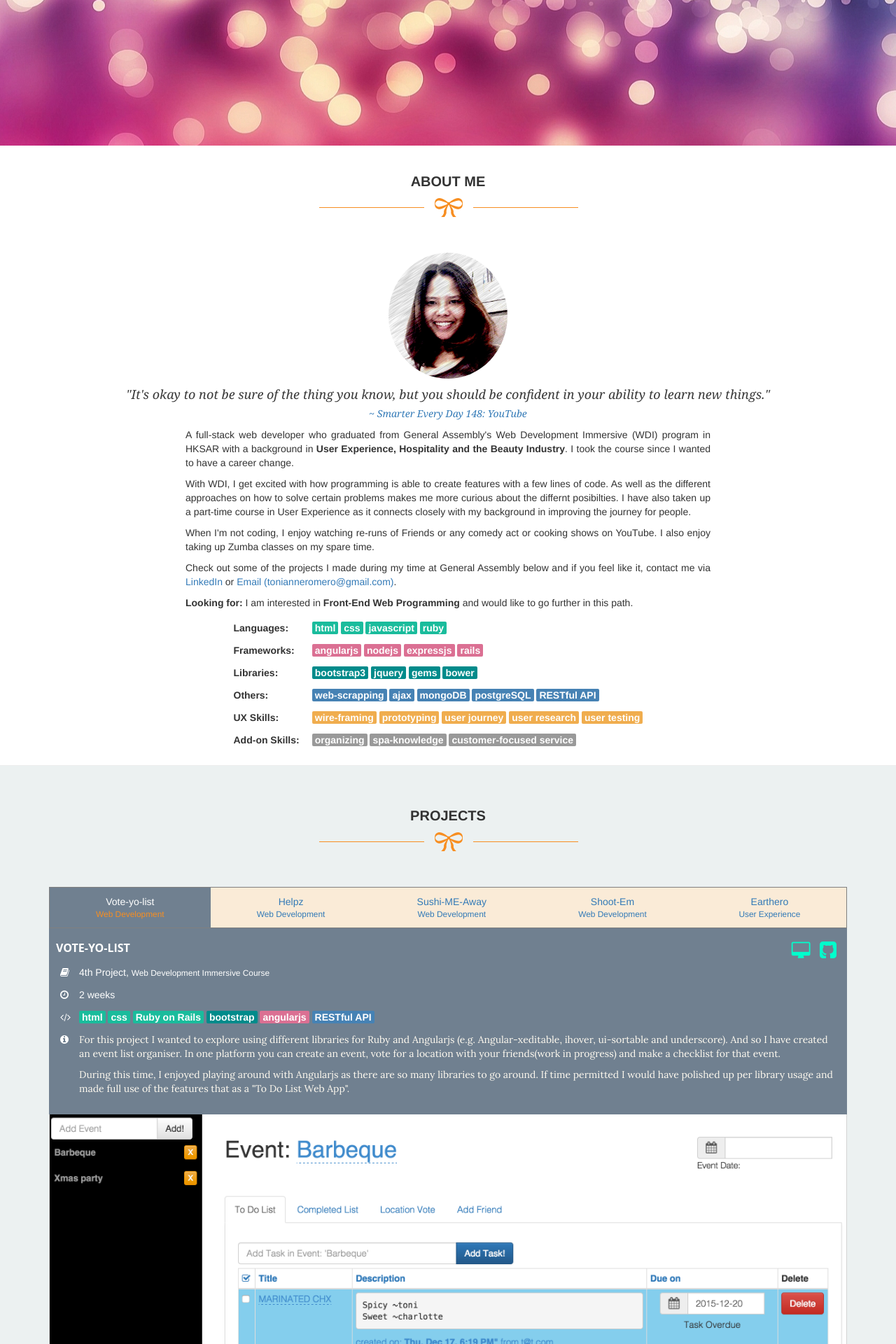
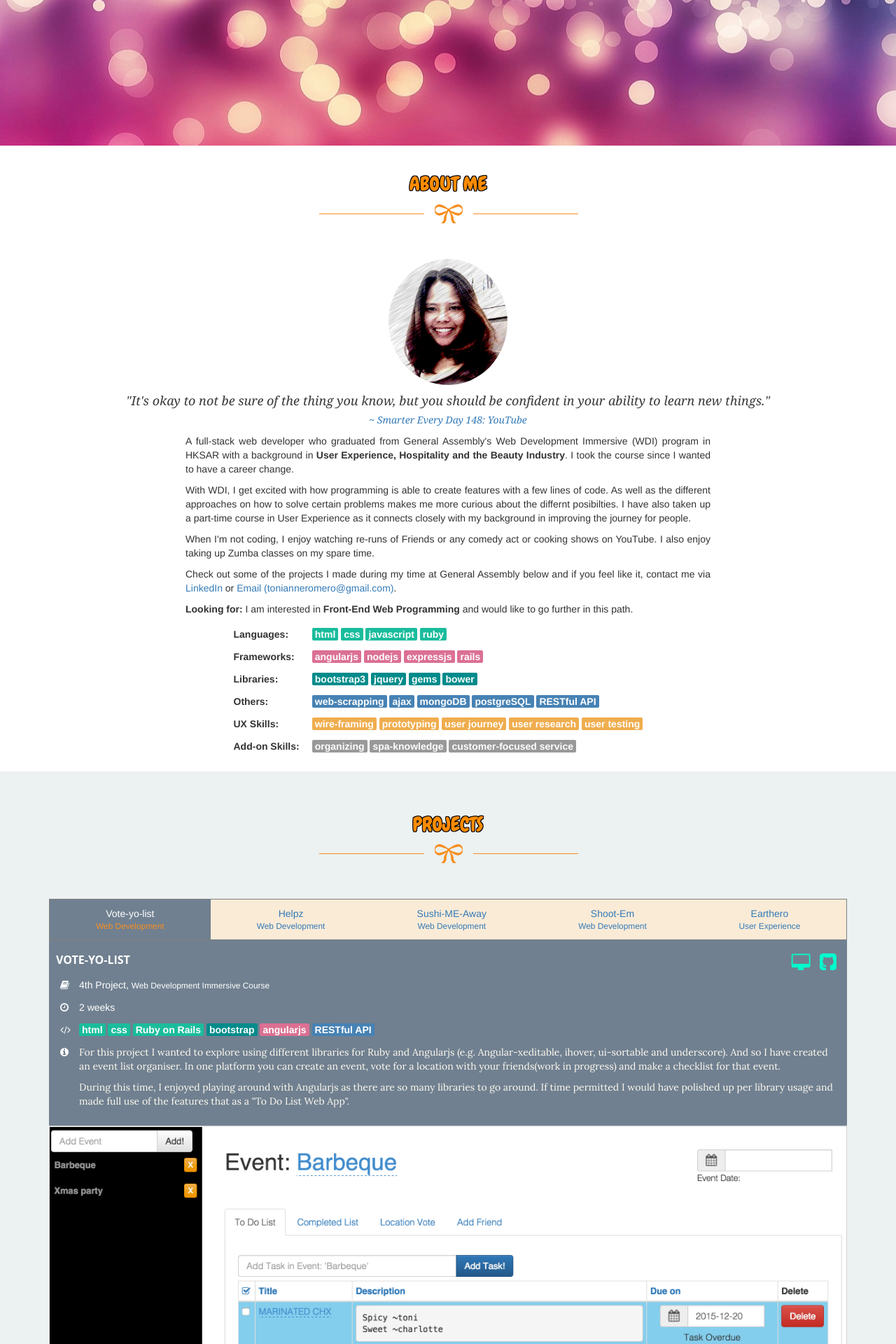
Before and after one commit to tonianner/tonianner.github.io, a PHP site: page / in a window 1280 px wide. Shown: the part 490-2410 px from the top of the page at 70% size. Run offline with PHP 8.4, Linux system fonts and the light colour scheme.

Commit message:
changed section header font and color

```diff
--- a/assets/css/main.css
+++ b/assets/css/main.css
@@ -215,10 +215,11 @@
 }
 
 .heading-section h2{
-  font-size: 20px;
-  color: #333;
-  font-weight: 700;
+  font-size: 28px;
+  color: darkorange;
   text-transform: uppercase;
+  font-family: 'Chewy', cursive;
+  text-shadow: -1px -1px 0 #000000, 1px -1px 0 #000000, -1px 1px 0 #000000, 1px 1px 0 #000000;
 }
 
 /*-- End Each header Section  --*/
```
